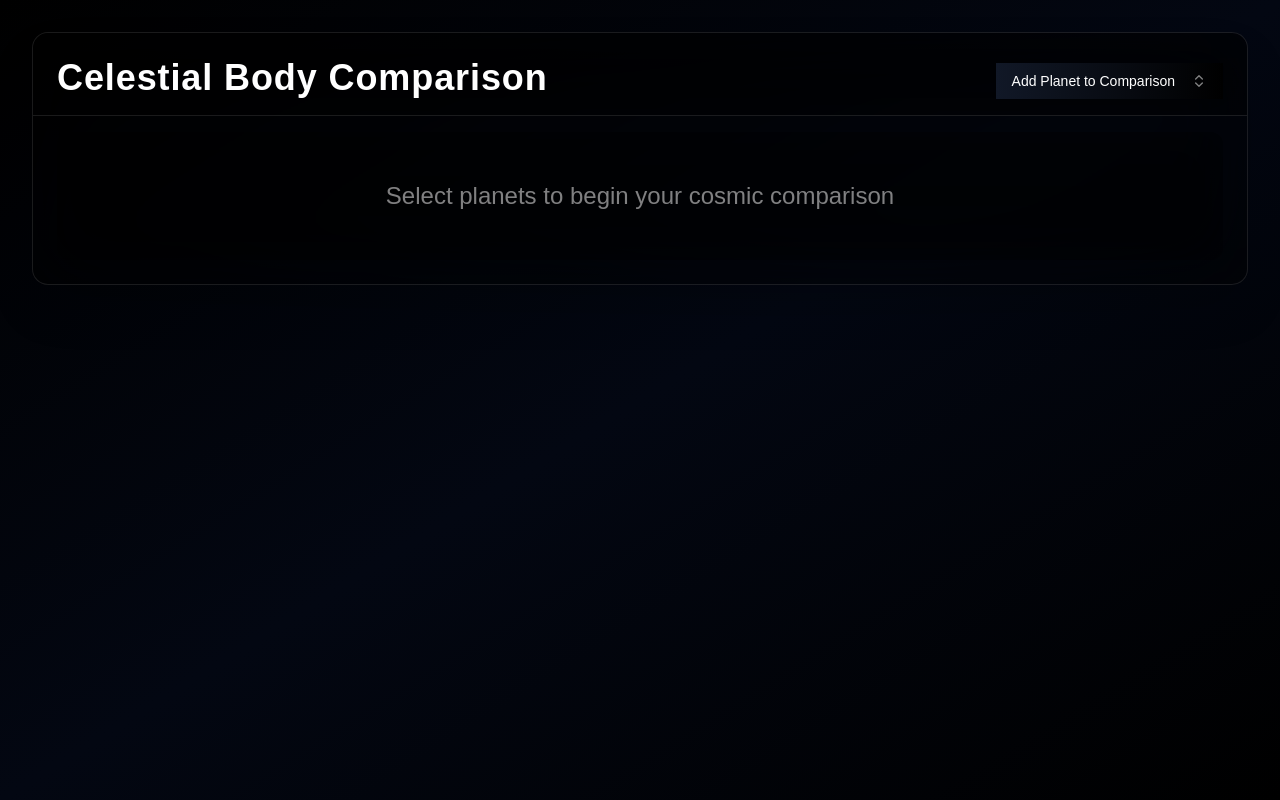
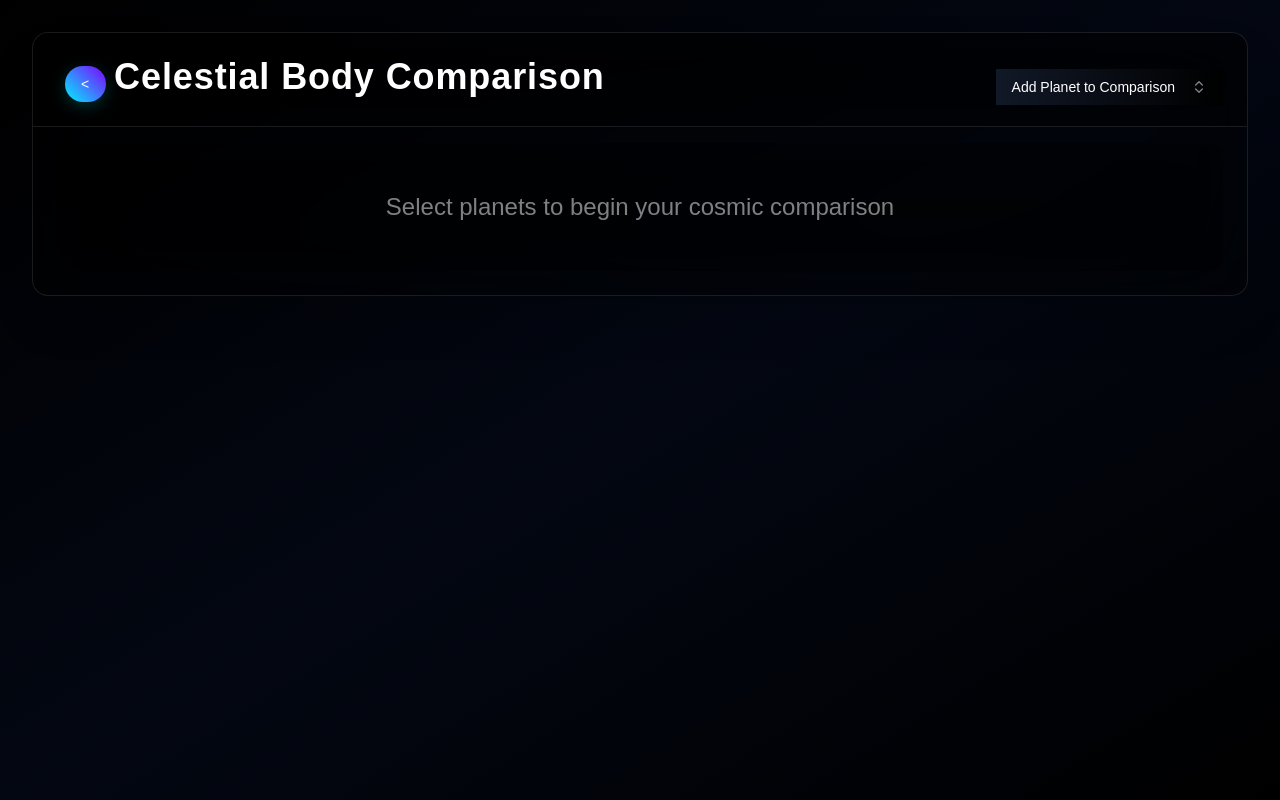
Before and after one commit to cyrus1811/Sem-5, a React (Vite) app in the folder Frontend/: page /compare in a window 1280 px wide. Built offline with nearby package versions, Linux system fonts and the light colour scheme.

Commit message:
added back button

```diff
--- a/Frontend/src/components/Planet_Comparison.tsx
+++ b/Frontend/src/components/Planet_Comparison.tsx
@@ -229,6 +229,13 @@ const PlanetComparison: React.FC = () => {
         <Card className="bg-black/40 backdrop-blur-2xl border border-white/10 shadow-2xl rounded-2xl overflow-hidden">
           <CardHeader className="flex flex-row justify-between items-center border-b border-white/10 pb-4 bg-black/20 backdrop-blur-xl">
             <CardTitle className="text-4xl text-white tracking-wide font-bold">
+              <Button
+                variant="ghost"
+                className="m-2 rounded-full bg-black/20 backdrop-blur-xl"
+                onClick={() => window.location.href = '/'}
+              >
+                &lt;
+              </Button>
               Celestial Body Comparison
             </CardTitle>
             <div className="flex items-center space-x-4">
```
